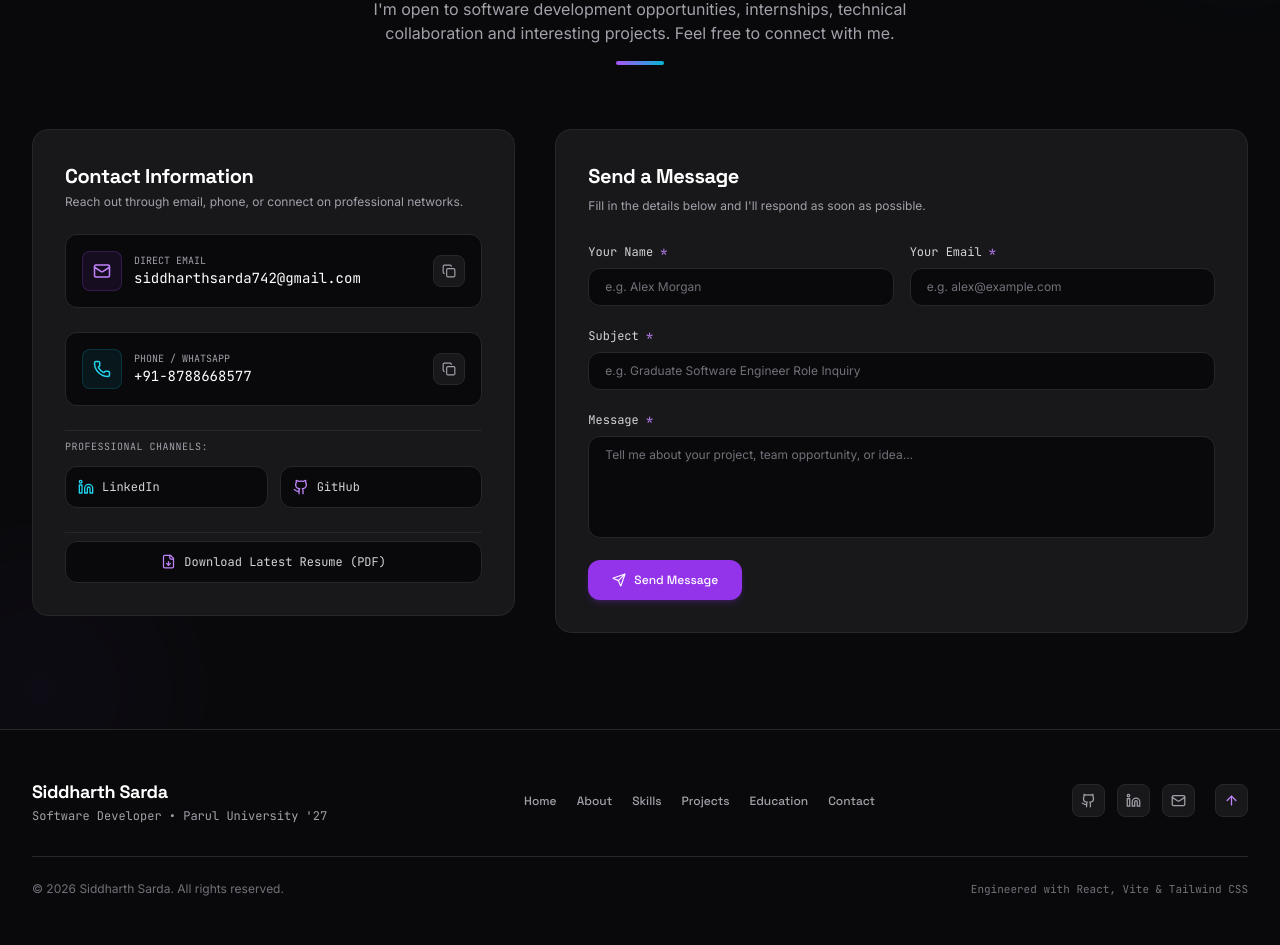
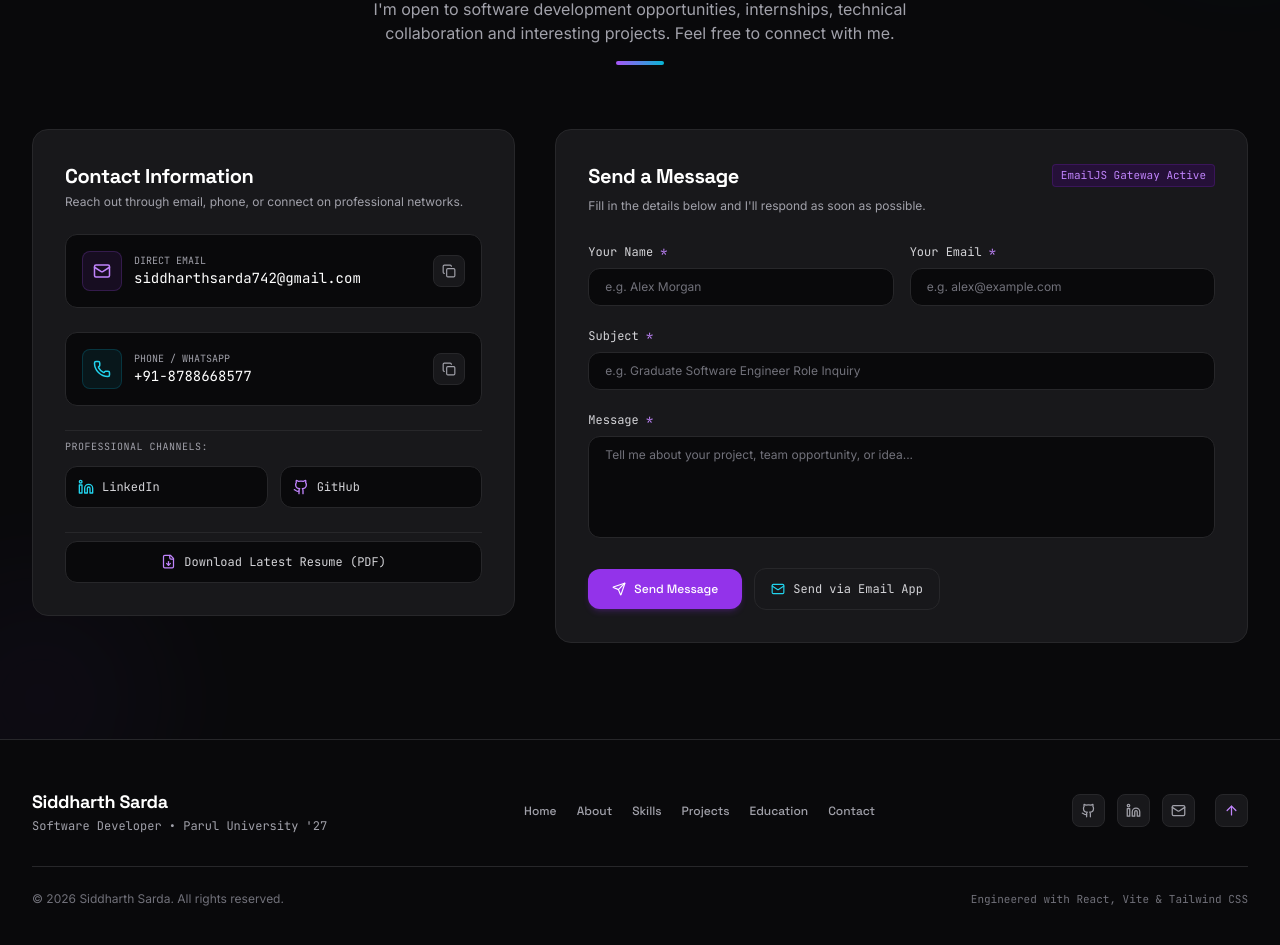
Before and after one commit to Siddharth4629/Siddharth-Sarda-Personal-Portfolio, a React (Vite) app: page / in a window 1280 px wide. Shown: the part 8032-8977 px from the top of the page. Built offline with nearby package versions, Linux system fonts and the light colour scheme; no server answers.

Commit message:
feat: complete EmailJS integration with env support, dynamic gateway status & mailto fallback

```diff
--- a/src/components/Contact.jsx
+++ b/src/components/Contact.jsx
@@ -28,10 +28,19 @@ export default function Contact({ onOpenResume }) {
 
   const [errors, setErrors] = useState({});
   const [isSubmitting, setIsSubmitting] = useState(false);
-  const [submitStatus, setSubmitStatus] = useState(null); // 'success' | 'error' | null
+  const [submitStatus, setSubmitStatus] = useState(null); // 'success' | 'simulated' | 'error' | null
   const [statusMessage, setStatusMessage] = useState('');
   const [copiedEmail, setCopiedEmail] = useState(false);
   const [copiedPhone, setCopiedPhone] = useState(false);
+
+  const isEmailJsConfigured = Boolean(
+    emailjsConfig.publicKey &&
+    emailjsConfig.serviceId &&
+    emailjsConfig.templateId &&
+    !emailjsConfig.publicKey.includes('YOUR_') &&
+    !emailjsConfig.serviceId.includes('YOUR_') &&
+    !emailjsConfig.templateId.includes('YOUR_')
+  );
 
   const validate = () => {
     const newErrors = {};
@@ -82,11 +91,6 @@ export default function Contact({ onOpenResume }) {
     setStatusMessage('');
 
     try {
-      const isEmailJsConfigured =
-        emailjsConfig.publicKey &&
-        emailjsConfig.publicKey !== 'YOUR_PUBLIC_KEY' &&
-        !emailjsConfig.publicKey.includes('YOUR_');
-
       if (isEmailJsConfigured) {
         await emailjs.send(
           emailjsConfig.serviceId,
@@ -97,16 +101,13 @@ export default function Contact({ onOpenResume }) {
             subject: formData.subject,
             message: formData.message,
             to_name: personalInfo.name,
+            reply_to: formData.email,
           },
           emailjsConfig.publicKey
         );
-      } else {
-        // Realistic simulated response for testing & preview mode
-        await new Promise((resolve) => setTimeout(resolve, 800));
-      }
 
         confetti({
-        particleCount: 75,
+          particleCount: 80,
           spread: 60,
           origin: { y: 0.8 },
           colors: ['#8B5CF6', '#06B6D4', '#10B981'],
@@ -114,14 +115,30 @@ export default function Contact({ onOpenResume }) {
 
         setSubmitStatus('success');
         setStatusMessage(
-        "Thank you! Your message has been dispatched successfully. I'll get back to you promptly."
+          "Thank you! Your email has been delivered directly to Siddharth via EmailJS. I will respond promptly."
         );
         setFormData({ name: '', email: '', subject: '', message: '' });
+      } else {
+        // Fallback preview mode when keys are not yet inserted
+        await new Promise((resolve) => setTimeout(resolve, 600));
+
+        confetti({
+          particleCount: 60,
+          spread: 50,
+          origin: { y: 0.8 },
+          colors: ['#8B5CF6', '#06B6D4'],
+        });
+
+        setSubmitStatus('simulated');
+        setStatusMessage(
+          "Message submitted! (To send directly through your mail app right now, click the 'Send via Email App' button below, or add your EmailJS keys in .env)."
+        );
+      }
     } catch (err) {
-      console.error('Contact submit error:', err);
+      console.error('EmailJS submit error:', err);
       setSubmitStatus('error');
       setStatusMessage(
-        "Failed to send message via automated gateway. Please email me directly at " +
+        "Could not send via EmailJS gateway. You can send this message directly via your email client or write to " +
           personalInfo.contactInfo.email
       );
     } finally {
@@ -139,6 +156,12 @@ export default function Contact({ onOpenResume }) {
       setTimeout(() => setCopiedPhone(false), 2000);
     }
   };
+
+  const mailtoUrl = `mailto:${personalInfo.contactInfo.email}?subject=${encodeURIComponent(
+    formData.subject || 'Portfolio Inquiry - Software Developer'
+  )}&body=${encodeURIComponent(
+    `Hi Siddharth,\n\nName: ${formData.name || ''}\nEmail: ${formData.email || ''}\n\nMessage:\n${formData.message || ''}\n`
+  )}`;
 
   return (
     <section id="contact" className="py-24 relative bg-[#09090B] overflow-hidden">
@@ -196,7 +219,7 @@ export default function Contact({ onOpenResume }) {
 
                 <button
                   onClick={() => copyToClipboard(personalInfo.contactInfo.email, 'email')}
-                  className="p-2 rounded-lg bg-[#18181B] hover:bg-[#27272A] text-[#A1A1AA] hover:text-white border border-[#27272A] transition-colors shrink-0"
+                  className="p-2 rounded-lg bg-[#18181B] hover:bg-[#27272A] text-[#A1A1AA] hover:text-white border border-[#27272A] transition-colors shrink-0 cursor-pointer"
                   title="Copy email to clipboard"
                 >
                   {copiedEmail ? <Check size={14} className="text-emerald-400" /> : <Copy size={14} />}
@@ -222,7 +245,7 @@ export default function Contact({ onOpenResume }) {
 
                 <button
                   onClick={() => copyToClipboard(personalInfo.contactInfo.phone, 'phone')}
-                  className="p-2 rounded-lg bg-[#18181B] hover:bg-[#27272A] text-[#A1A1AA] hover:text-white border border-[#27272A] transition-colors shrink-0"
+                  className="p-2 rounded-lg bg-[#18181B] hover:bg-[#27272A] text-[#A1A1AA] hover:text-white border border-[#27272A] transition-colors shrink-0 cursor-pointer"
                   title="Copy phone to clipboard"
                 >
                   {copiedPhone ? <Check size={14} className="text-emerald-400" /> : <Copy size={14} />}
@@ -274,9 +297,15 @@ export default function Contact({ onOpenResume }) {
           {/* Right Column: Functional Contact Form */}
           <div className="lg:col-span-7">
             <div className="p-6 sm:p-8 rounded-2xl bg-[#18181B] border border-[#27272A]">
-              <h3 className="text-xl font-heading font-bold text-white mb-2">
+              <div className="flex flex-col sm:flex-row sm:items-center justify-between gap-2 mb-2">
+                <h3 className="text-xl font-heading font-bold text-white">
                   Send a Message
                 </h3>
+                <span className="text-[11px] font-mono text-purple-400 bg-purple-950/40 px-2 py-0.5 rounded border border-purple-800/30 self-start sm:self-auto">
+                  {isEmailJsConfigured ? "EmailJS Gateway Active" : "Direct Email Ready"}
+                </span>
+              </div>
+
               <p className="text-xs text-[#A1A1AA] mb-6 font-sans">
                 Fill in the details below and I'll respond as soon as possible.
               </p>
@@ -285,6 +314,22 @@ export default function Contact({ onOpenResume }) {
                 <div className="mb-6 p-4 rounded-xl bg-emerald-950/40 border border-emerald-800/40 flex items-start gap-3 text-xs text-emerald-300">
                   <CheckCircle2 size={18} className="shrink-0 mt-0.5" />
                   <span>{statusMessage}</span>
+                </div>
+              )}
+
+              {submitStatus === 'simulated' && (
+                <div className="mb-6 p-4 rounded-xl bg-purple-950/40 border border-purple-800/40 flex flex-col sm:flex-row sm:items-center justify-between gap-3 text-xs text-purple-300">
+                  <div className="flex items-start gap-2">
+                    <CheckCircle2 size={16} className="shrink-0 mt-0.5 text-purple-400" />
+                    <span>{statusMessage}</span>
+                  </div>
+                  <a
+                    href={mailtoUrl}
+                    className="inline-flex items-center gap-1.5 px-3 py-1.5 rounded-lg bg-purple-600 hover:bg-purple-500 text-white font-mono text-[11px] shrink-0"
+                  >
+                    <Mail size={12} />
+                    <span>Open in Email App</span>
+                  </a>
                 </div>
               )}
 
@@ -390,15 +435,26 @@ export default function Contact({ onOpenResume }) {
                   )}
                 </div>
 
-                {/* Submit Button */}
+                {/* Buttons Row */}
+                <div className="flex flex-wrap items-center gap-3 pt-2">
                   <button
                     type="submit"
                     disabled={isSubmitting}
-                  className="w-full sm:w-auto flex items-center justify-center gap-2 px-6 py-3 rounded-xl bg-purple-600 hover:bg-purple-500 disabled:opacity-50 text-white font-heading font-medium text-xs shadow-md shadow-purple-600/20 transition-all cursor-pointer"
+                    className="flex items-center justify-center gap-2 px-6 py-3 rounded-xl bg-purple-600 hover:bg-purple-500 disabled:opacity-50 text-white font-heading font-medium text-xs shadow-md shadow-purple-600/20 transition-all cursor-pointer"
                   >
                     <Send size={14} className={isSubmitting ? 'animate-pulse' : ''} />
                     <span>{isSubmitting ? 'Sending Message...' : 'Send Message'}</span>
                   </button>
+
+                  <a
+                    href={mailtoUrl}
+                    className="flex items-center justify-center gap-2 px-4 py-3 rounded-xl bg-[#18181B] hover:bg-[#202025] text-[#D4D4D8] hover:text-white border border-[#27272A] hover:border-purple-500/30 text-xs font-mono transition-colors"
+                    title="Send using your default email application"
+                  >
+                    <Mail size={14} className="text-cyan-400" />
+                    <span>Send via Email App</span>
+                  </a>
+                </div>
               </form>
             </div>
           </div>
--- a/src/data/portfolioData.js
+++ b/src/data/portfolioData.js
@@ -422,7 +422,7 @@ export const achievementsData = {
 };
 
 export const emailjsConfig = {
-  serviceId: "YOUR_SERVICE_ID",
-  templateId: "YOUR_TEMPLATE_ID",
-  publicKey: "YOUR_PUBLIC_KEY",
+  serviceId: import.meta.env.VITE_EMAILJS_SERVICE_ID || "YOUR_SERVICE_ID",
+  templateId: import.meta.env.VITE_EMAILJS_TEMPLATE_ID || "YOUR_TEMPLATE_ID",
+  publicKey: import.meta.env.VITE_EMAILJS_PUBLIC_KEY || "YOUR_PUBLIC_KEY",
 };
```
Also changed, not shown: 1 other file (tests, documents, lock files or other folders). Lines whose indentation alone changed are shown as unchanged.
